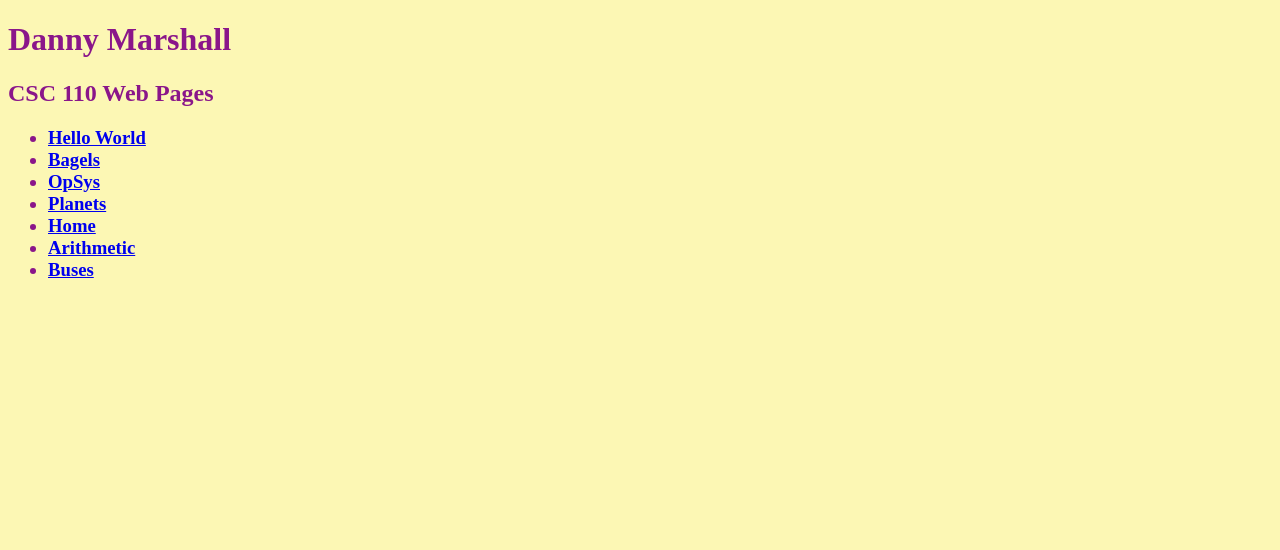
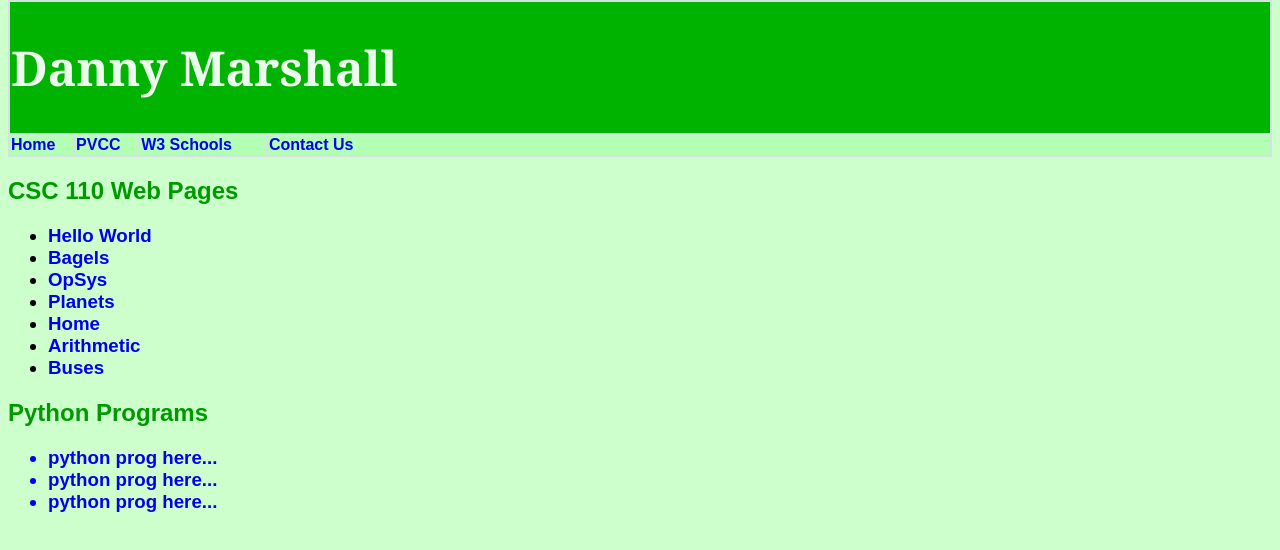
Before and after one commit to dmarshall-pvcc/dmarshall-pvcc.github.io, a plain HTML site: page index.html in a window 1280 px wide. Drawn offline with Linux system fonts and the light colour scheme.

Commit message:
Update index.html

```diff
--- a/index.html
+++ b/index.html
@@ -5,10 +5,35 @@
   links to all my HTML and Python programs-->
 <head>
 <title>Danny Marshall</title>
+
+<style>
+  body {background-color:#ccffcc; font-family:arial, helvetica, sans-serif; margin-top:0px;}
+  table {width: 100%; background-color: #d4e2e2;font-weight:bold; }
+  tr {background-color: #b3ffb3}
+  h1 {color: #ecfcec; font-size: 3em; font-family: Georgia, 'Times New Roman', Times, serif;}
+  h2 {color: #009900; font-size: 1.5em;}
+
+  a {text-decoration:none;}
+  a:link (color: #00b300;}
+  a:visited {color: #006666;}
+  a:hover {color:#2862b9;}
+  a:active {color: #9af060;}
+</style>
 </head>
-<body style = "color: #8a168a; background-color: #fcf7b4;
-                  font family: arial, helvetica, sans-serif: ">
-<h1> Danny Marshall </h1>
+
+<body>
+  <table>
+    <tr style ="background-color: #00b300;"><td colspan = "4" ><h1>Danny Marshall</h1></td></tr>
+    <tr>
+        <td><a href="index.html"> Home </a></td>
+        <td><a href="https://www.pvcc.edu"> PVCC </a></td>
+        <td><a href="https://www.w3schools.com/html/"> W3 Schools </a></td>
+        <td style="width:1000px;"><a href="contactus.html"> Contact Us </a></td>
+    </tr>
+  </table>
+
+
+
 <h2>CSC 110 Web Pages</h2>
 <h3>
 <ul>
@@ -21,5 +46,14 @@
     <li><a href = "buses.html">Buses</li>
 </ul>
 </h3>
+
+<h2>Python Programs</h2>
+<h3>
+<ul>
+    <li> python prog here...</li>
+    <li> python prog here...</li>
+    <li> python prog here...</li>
+</ul>
+</h3>
 </body>
 </html>
```
